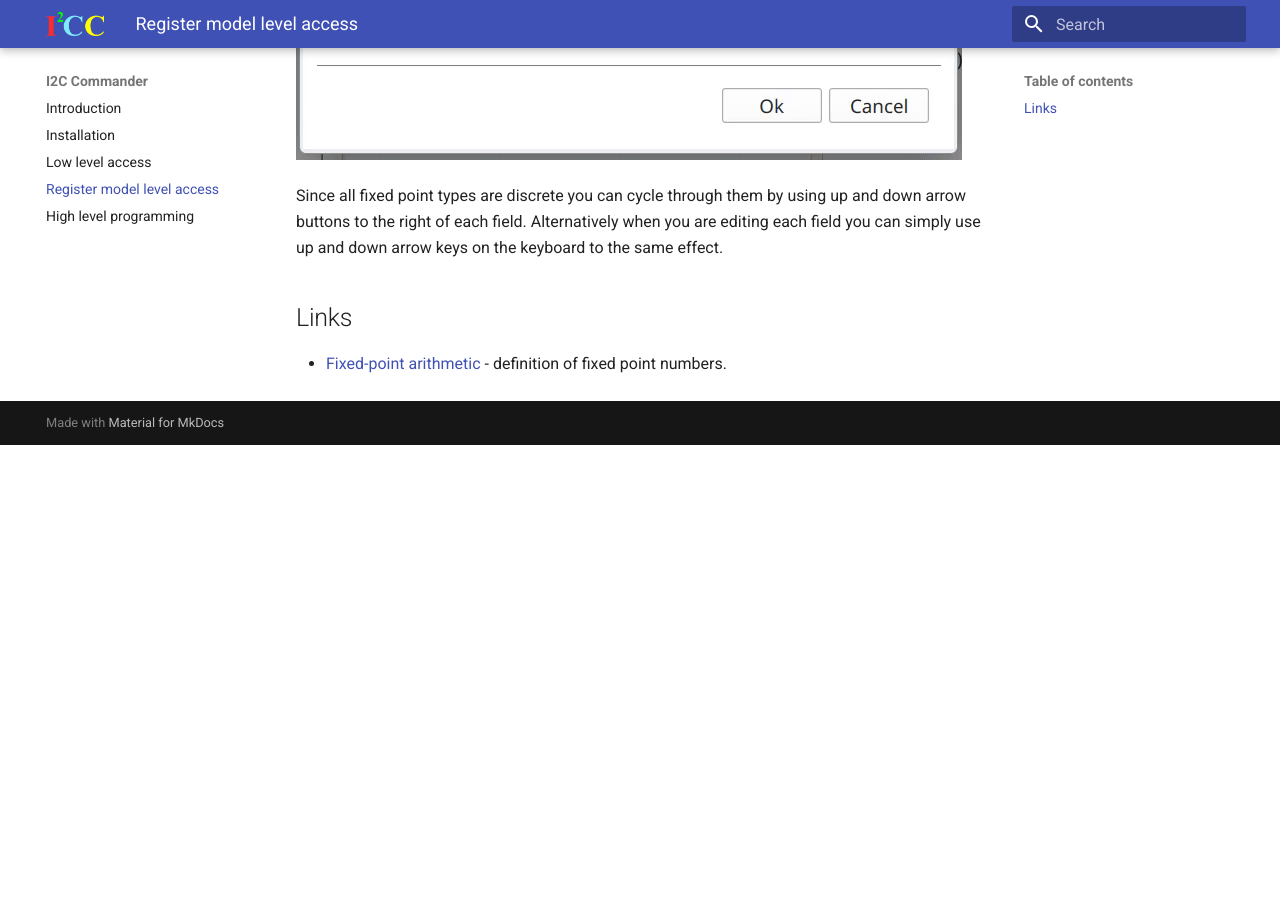
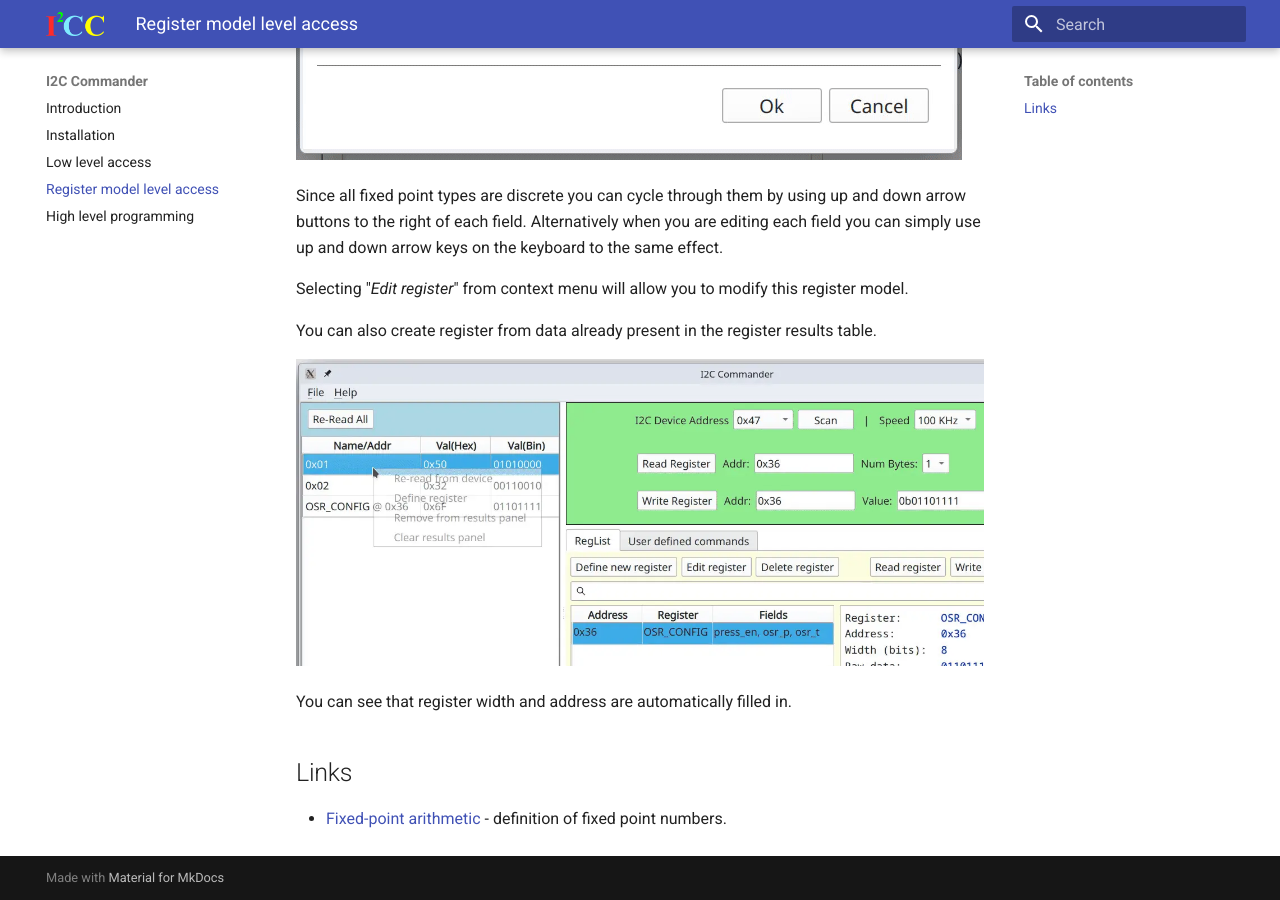
Before and after one commit to priimak/i2cc, an MkDocs documentation site: the page built from docs/register_i2c.md, in a window 1280 px wide and 900 px high, scrolled down 3629 px. Built offline with MkDocs 1.6.1 and Material for MkDocs 9.7.7, drawn with Linux system fonts in a browser that asks for light colours; before the commit the page ends 4074 px from its top, so only the background shows below that.

Commit message:
Docs update

```diff
--- a/docs/register_i2c.md
+++ b/docs/register_i2c.md
@@ -58,6 +58,14 @@ Since all fixed point types are discrete you can cycle through them by using up
 of each field. Alternatively when you are editing each field you can simply use up and down arrow keys on the keyboard
 to the same effect.
 
+Selecting "_Edit register_" from context menu will allow you to modify this register model.
+
+You can also create register from data already present in the register results table.
+
+![](images/define-new-register-from-results.webp)
+
+You can see that register width and address are automatically filled in.
+
 ## Links
 
 * [Fixed-point arithmetic](https://en.wikipedia.org/wiki/Fixed-point_arithmetic) - definition of fixed point numbers.
```
Also changed, not shown: docs/images/define-new-register-from-results.webp (added).
